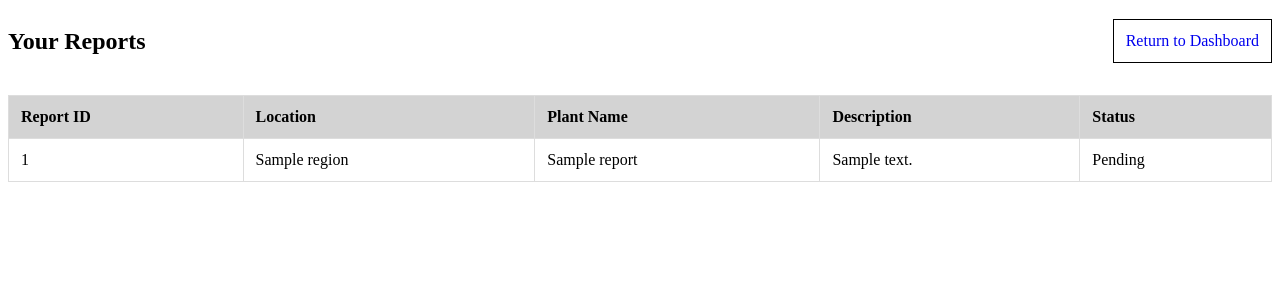
After one commit to mmushfiqsyed/plant-database-system, a PHP site: page /plantdb/your-report.php in a window 1280 px wide. The commit adds this page. Shown: the top 300 px of the page. Run offline with PHP 8.4, Linux system fonts and the light colour scheme; the visitor is signed in with stand-in values (Sample User, id 1); tables that the repository leaves empty hold one stand-in row (values such as "Sample post").

Commit message:
added some basic user logic, completed the user report viewing page.

```diff
--- a/admin_register.php
+++ b/admin_register.php
@@ -4,6 +4,7 @@ require "private/db_connect.php";
 
 $current_user_id = $_SESSION['user_id'];
 $super_check = $conn->prepare("SELECT is_super_admin FROM admin WHERE user_id = ?");
+//1. Note how bind_param is used here:
 $super_check->bind_param("i", $current_user_id);
 $super_check->execute();
 $super_result = $super_check->get_result();
@@ -13,6 +14,7 @@ $is_super = ($admin_data && $admin_data['is_super_admin'] == 1);
 
 // Handle Promotion, Update, and Demotion
 if ($_SERVER['REQUEST_METHOD'] == 'POST' && $is_super) {
+    //2. But bind_param is not used here:
     $target_user_id = intval($_POST['target_user_id']);
     $alert_msg = "";
 
--- a/reports.php
+++ b/reports.php
@@ -57,7 +57,8 @@ $result = $conn->query($query);
                 <th>Description</th>
                 <th>Submitted by</th>
                 <th>Email</th>
-                <th>Actions</th> </tr>
+                <th>Actions</th>
+            </tr>
         </thead>
         <tbody>
             <?php if ($result->num_rows > 0): ?>
--- /dev/null
+++ b/your-report.php
@@ -0,0 +1,66 @@
+<?php
+    include "private/db_connect.php";
+    include "private/login_check.php";
+?>
+<!DOCTYPE html>
+<html lang="en">
+<head>
+    <meta charset="UTF-8">
+    <meta name="viewport" content="width=device-width, initial-scale=1.0">
+    <title>Your Reports</title>
+    <style>
+        table { width: 100%; border-collapse: collapse; margin-top: 20px; }
+        th, td { border: 1px solid #ddd; padding: 12px; text-align: left; }
+        th { background-color: lightgrey; }
+        nav { display:flex; box-sizing: border-box; justify-content: space-between; align-items:center;}
+        nav a{ text-decoration:none; border: 1px solid #000; padding:12px;}
+        #no-logs{text-align: center;}
+    </style>
+</head>
+<body>
+    <nav>
+        <h2>Your Reports</h2>
+        <a href="index.php">Return to Dashboard</a>
+    </nav>
+    <?php
+    //Get current user_id
+    $current_user_id = intval($_SESSION['user_id']);
+
+    //Select rows which are from current logged in user:
+    $user_rows = $conn->prepare("SELECT pr.plant_name_suggested, pr.`description`, pr.`status`, r.region_name FROM plant_reports AS pr JOIN region AS r ON pr.region_id = r.region_id WHERE submitted_by = ?");
+    $user_rows->bind_param('i', $current_user_id);
+    $user_rows->execute();
+    $result = $user_rows->get_result();
+    ?>
+
+    <table>
+        <thead>
+            <tr>
+                <th>Report ID</th>
+                <th>Location</th>
+                <th>Plant Name</th>
+                <th>Description</th>
+                <th>Status</th>
+            </tr>
+        </thead>
+        <tbody>
+            <?php
+            $counter = 1;
+            if ($result->num_rows > 0):
+            ?>
+                <?php while($row = $result->fetch_assoc()): ?>
+                    <tr>
+                        <td><?php echo htmlspecialchars($counter); $counter++;?></td>
+                        <td><?php echo htmlspecialchars($row['region_name'] ?? 'Unknown'); ?></td>
+                        <td><?php echo htmlspecialchars($row['plant_name_suggested']); ?></td>
+                        <td><?php echo htmlspecialchars($row['description']); ?></td>
+                        <td><?php echo htmlspecialchars($row['status']); ?></td>
+                    </tr>
+                <?php endwhile; ?>
+            <?php else: ?>
+                <tr><td colspan="5" id="no-logs">You have yet to submit a report.</td></tr>
+            <?php endif; ?>
+        </tbody>
+    </table>
+</body>
+</html>
```
Also changed, not shown: add-report.php (added, +20 -0 lines), browse-records.php (added, +20 -0 lines), index.php (+12 -0 lines).
